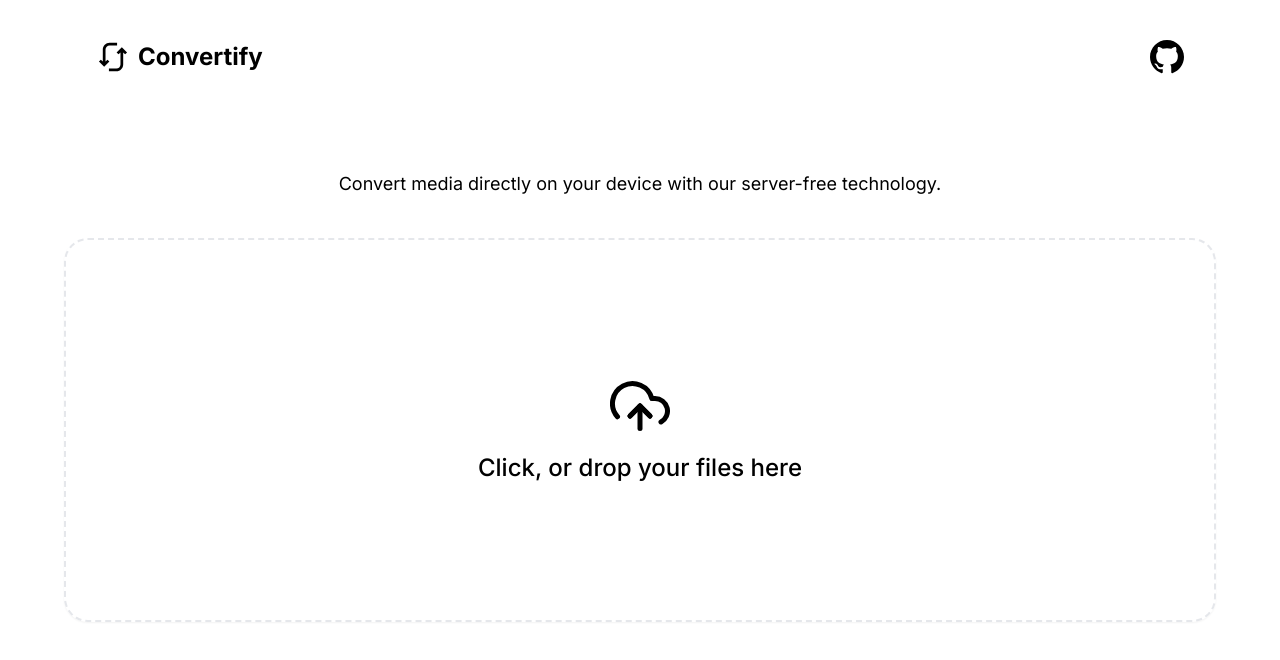
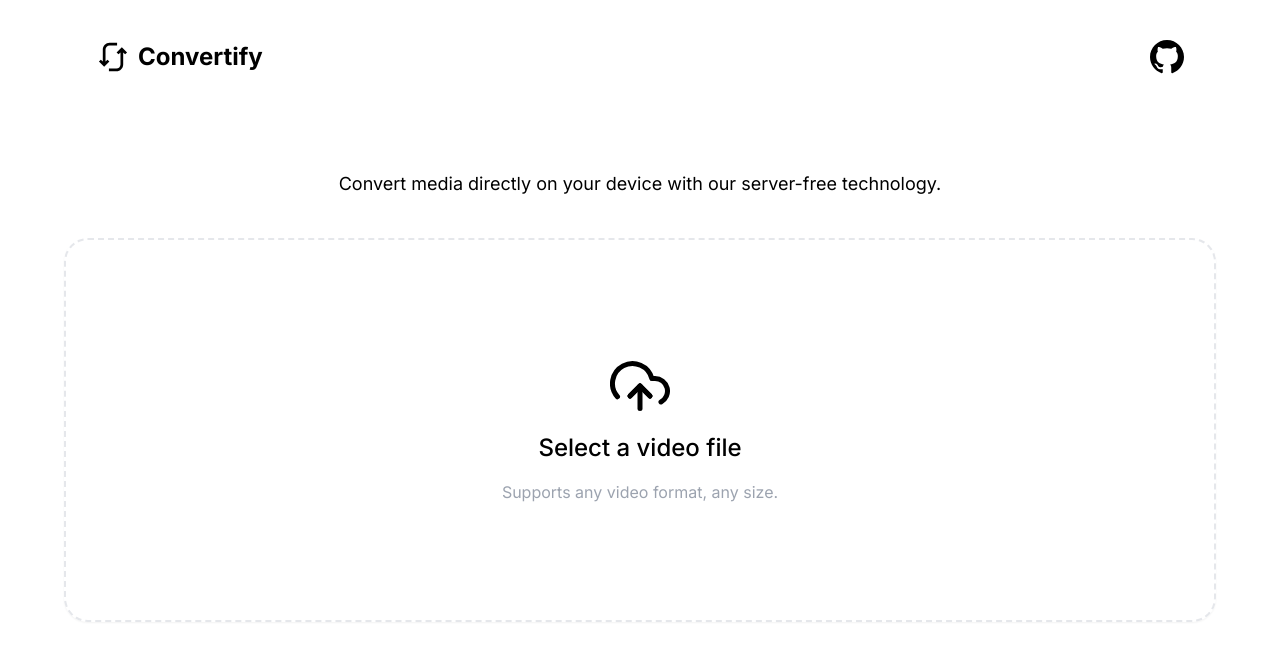
Before and after one commit to vinulays/video-converter, a Next.js app: page /convert in a window 1280 px wide. Shown: the top 660 px of the page. Built offline with nearby package versions, Linux system fonts and the light colour scheme.

Commit message:
fix: mkv files not showing in select file

```diff
--- a/app/convert/page.tsx
+++ b/app/convert/page.tsx
@@ -26,8 +26,7 @@ export default function Convert() {
         >
           <input
             ref={inputRef}
-            multiple
-            accept="image/*,.jpg,.jpeg,.png,.gif,.bmp,.webp,.ico,.tif,.tiff,.raw,.tga,audio/*,video/*"
+            accept="video/mp4,video/x-m4v,video/webm,video/*, .mkv"
             tabIndex={-1}
             type="file"
             className="hidden"
@@ -52,8 +51,11 @@ export default function Convert() {
               </svg>
             </div>
             <h3 className="text-center font-medium text-lg md:text-2xl">
-              Click, or drop your files here
+              Select a video file
             </h3>
+            <h5 className="text-center text-sm md:text-base text-gray-400">
+              Supports any video format, any size.
+            </h5>
           </div>
         </div>
       </div>
```
